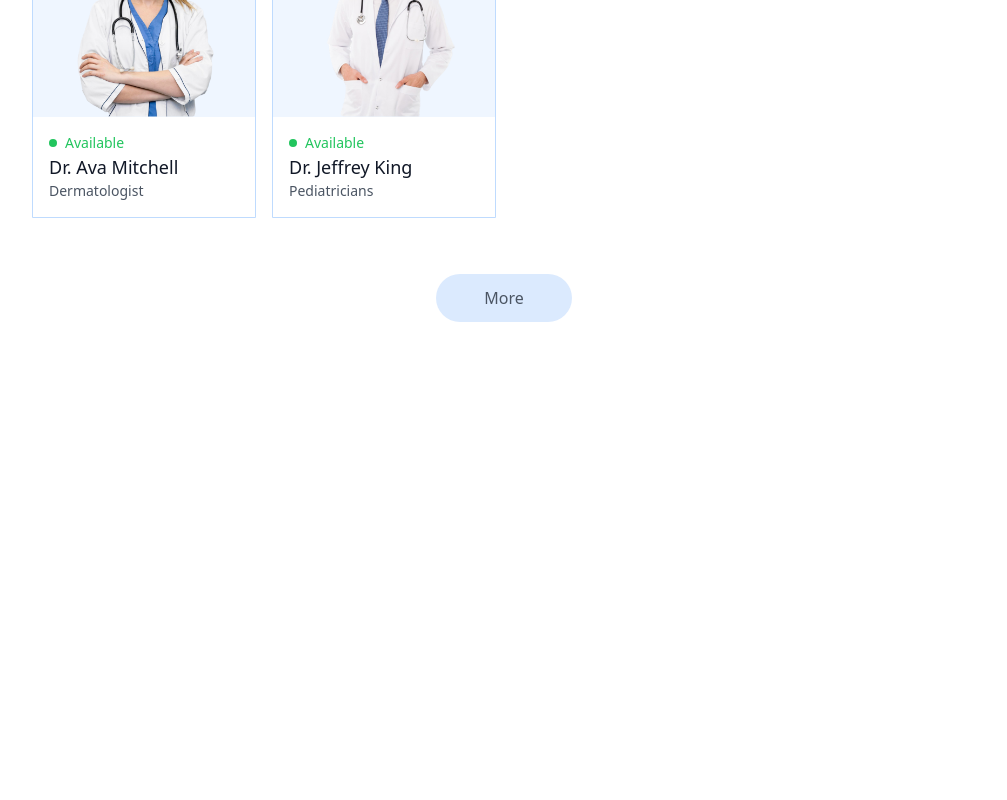
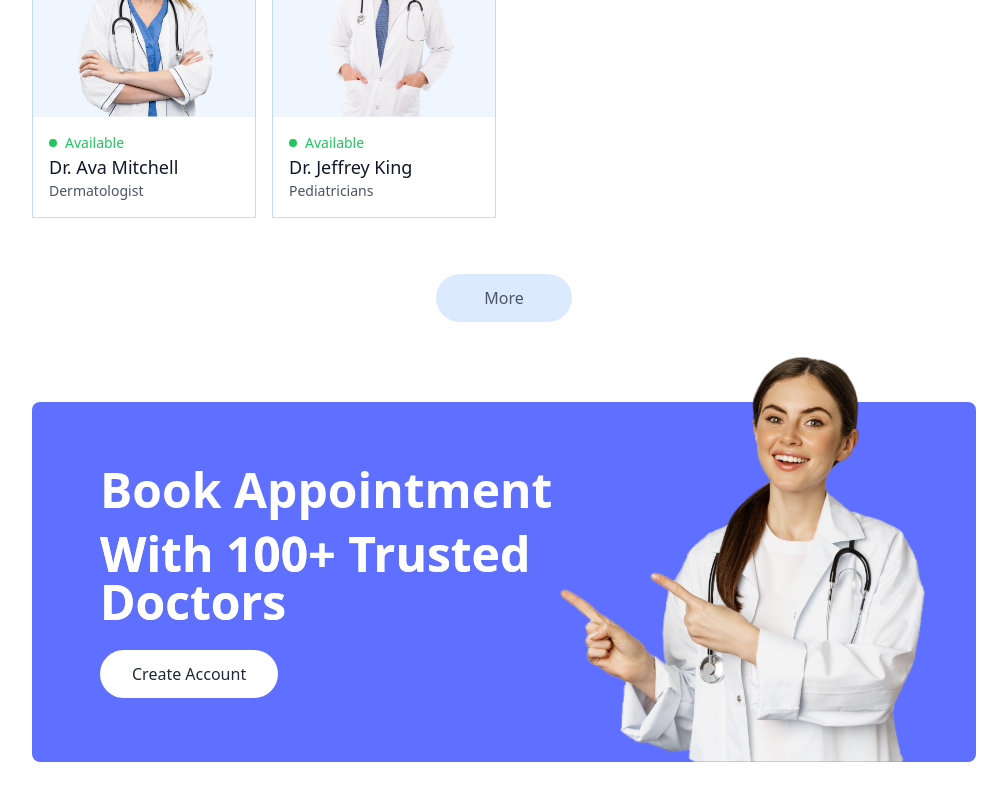
Before and after one commit to yukti-says/doctors-management, a React (Vite) app in the folder frontend/: page / in a window 1280 px wide. Shown: the part 2004-2804 px from the top of the page, without its empty margins (136-1143 px from the left). Before the commit the page ends 2390 px from the top, so only its background shows below. Built offline with nearby package versions, Linux system fonts and the light colour scheme.

Commit message:
created book-appointment section

```diff
--- /dev/null
+++ b/frontend/src/components/Banner.jsx
@@ -0,0 +1,35 @@
+import React from 'react'
+import { assets } from '../assets/assets';
+import { useNavigate } from 'react-router-dom';
+
+const Banner = () => {
+    const navigate = useNavigate()
+  return (
+    <div className="flex bg-primary rounded-lg px-6 sm:px-10 md:px-14 lg:px-12 my-20 md:mx-10">
+      {/* LEFT SIDE */}
+      <div className="flex-1 py-8 sm:py-10 md:py-16 lg:py-25 lg:pl-5">
+        <div className="text-xl sm:text-2xl md:text-3xl lg:text-5xl font-semibold text-white">
+          <p>Book Appointment</p>
+          <p className="mt-4 bg-gradient-to-r from-blue-50 via-blue-100 to-blue-200 text-transparent text-white bg-clip-text">
+            With 100+ Trusted Doctors
+          </p>
+        </div>
+              <button
+                  onClick={() => { navigate('/login'); scrollTo(0,0)}}
+              className='bg-white text-sm sm:text-base text-gray-800  px-8 py-3 rounded-full mt-6 hover:scale-105 transition-all '
+              >Create Account</button>
+      </div>
+
+      {/* Right SIDE */}
+      <div className="hidden md:block md:w-1/2 lg:w-[370px] relative">
+        <img
+          className="w-full absolute bottom-0 right-0 max-w-md"
+          src={assets.appointment_img}
+          alt=""
+        />
+      </div>
+    </div>
+  );
+}
+
+export default Banner
--- a/frontend/src/pages/Home.jsx
+++ b/frontend/src/pages/Home.jsx
@@ -2,13 +2,15 @@
 import Header from '../components/Header'
 import SpecialityMenu from '../components/SpecialityMenu'
 import TopDoctors from '../components/TopDoctors'
+import Banner from '../components/Banner'
 
 const Home = () => {
   return (
     <div>
       <Header />
       <SpecialityMenu />
-      <TopDoctors/>
+      <TopDoctors />
+      <Banner/>
     </div>
   )
 }
```
